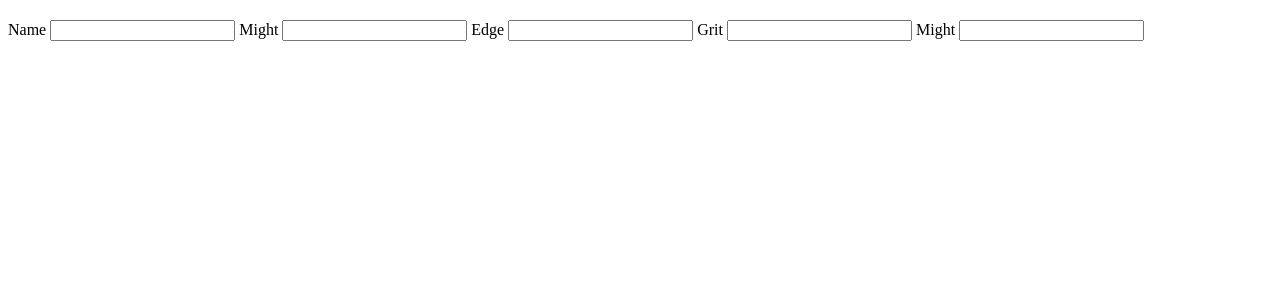
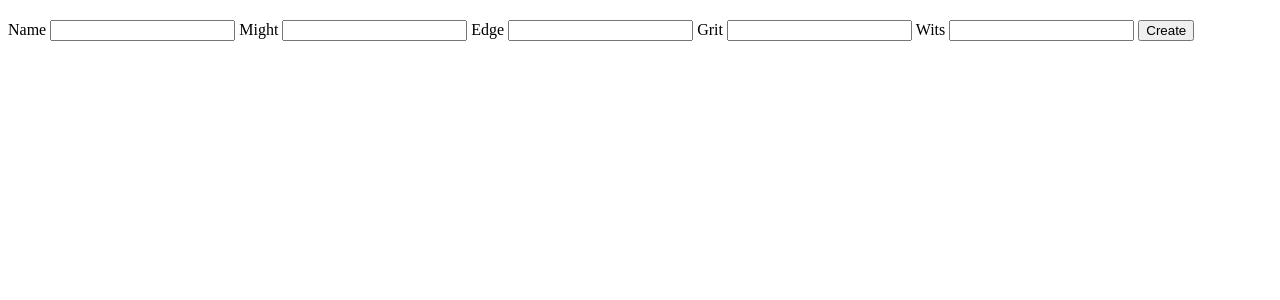
Before and after one commit to adam-good/AnoVTT, a Flask app: template webapp/templates/statblock/create.html in a window 1280 px wide. Shown: the part 117-417 px from the top of the page. Run offline with Flask 3, Linux system fonts and the light colour scheme; the template is opened without the code that fills it, so the values that code supplies are empty.

Commit message:
Implemented statblock store call

```diff
--- a/webapp/database.py
+++ b/webapp/database.py
@@ -12,5 +12,5 @@ Base = declarative_base()
 Base.query = session.query_property()
 
 def init_db():
-    import webapp.models.user
+    import webapp.models
     Base.metadata.create_all(bind=engine)
--- /dev/null
+++ b/webapp/models/__init__.py
@@ -0,0 +1,2 @@
+from . import user
+from . import statblock
--- a/webapp/routes/auth_bp.py
+++ b/webapp/routes/auth_bp.py
@@ -7,4 +7,3 @@ auth_bp = Blueprint("auth", __name__, url_prefix="/auth")
 auth_bp.route("/login", methods=['GET','POST'])(login)
 auth_bp.route("/logout", methods=['GET'])(logout)
 auth_bp.route("/register", methods=['GET','POST'])(register)
-# auth_bp.route("/register", methods=['POST'])(store)
--- a/webapp/routes/statblock_bp.py
+++ b/webapp/routes/statblock_bp.py
@@ -1,6 +1,7 @@
 from flask import Blueprint
-from webapp.controllers.statblock_controller import index
+from webapp.controllers.statblock_controller import index, store
 
 statblock_bp = Blueprint('statblock', __name__, url_prefix='/statblock')
 
 statblock_bp.route('/', methods=['GET'])(index)
+statblock_bp.route('/create', methods=['GET', 'POST'])(store)
--- a/webapp/templates/base.html
+++ b/webapp/templates/base.html
@@ -9,7 +9,7 @@
         <li><a href="{{ url_for('auth.register') }}">Sign Up!</a></li>
         <li><a href="{{ url_for('auth.login') }}">Login!</a></li>
         {% endif %}
-        <li><a href="{{ url_for('statblock.create')}}">Create Statblock</a></li>
+        <li><a href="{{ url_for('statblock.store')}}">Create Statblock</a></li>
     </ul>
 </nav>
 
--- a/webapp/templates/statblock/create.html
+++ b/webapp/templates/statblock/create.html
@@ -7,18 +7,20 @@
 {% block content %}
     <form method="post">
         <label for="name">Name</label>
-        <input name="name" id="name" required>
+        <input type="text" name="name" id="name" required>
 
         <label for="might">Might</label>
-        <input name="might" id="might">
+        <input type="number" name="might" id="might">
 
         <label for="edge">Edge</label>
-        <input name="edge" id="edge">
+        <input type="number" name="edge" id="edge">
 
         <label for="grit">Grit</label>
-        <input name="grit" id="grit">
+        <input type="number" name="grit" id="grit">
 
-        <label for="might">Might</label>
-        <input name="might" id="might">
+        <label for="wits">Wits</label>
+        <input type="number" name="wits" id="wits">
+
+        <input type="submit" value="Create">
     </form>
 {% endblock %}
```
Also changed, not shown: webapp/controllers/statblock_controller.py (+15 -10 lines).
